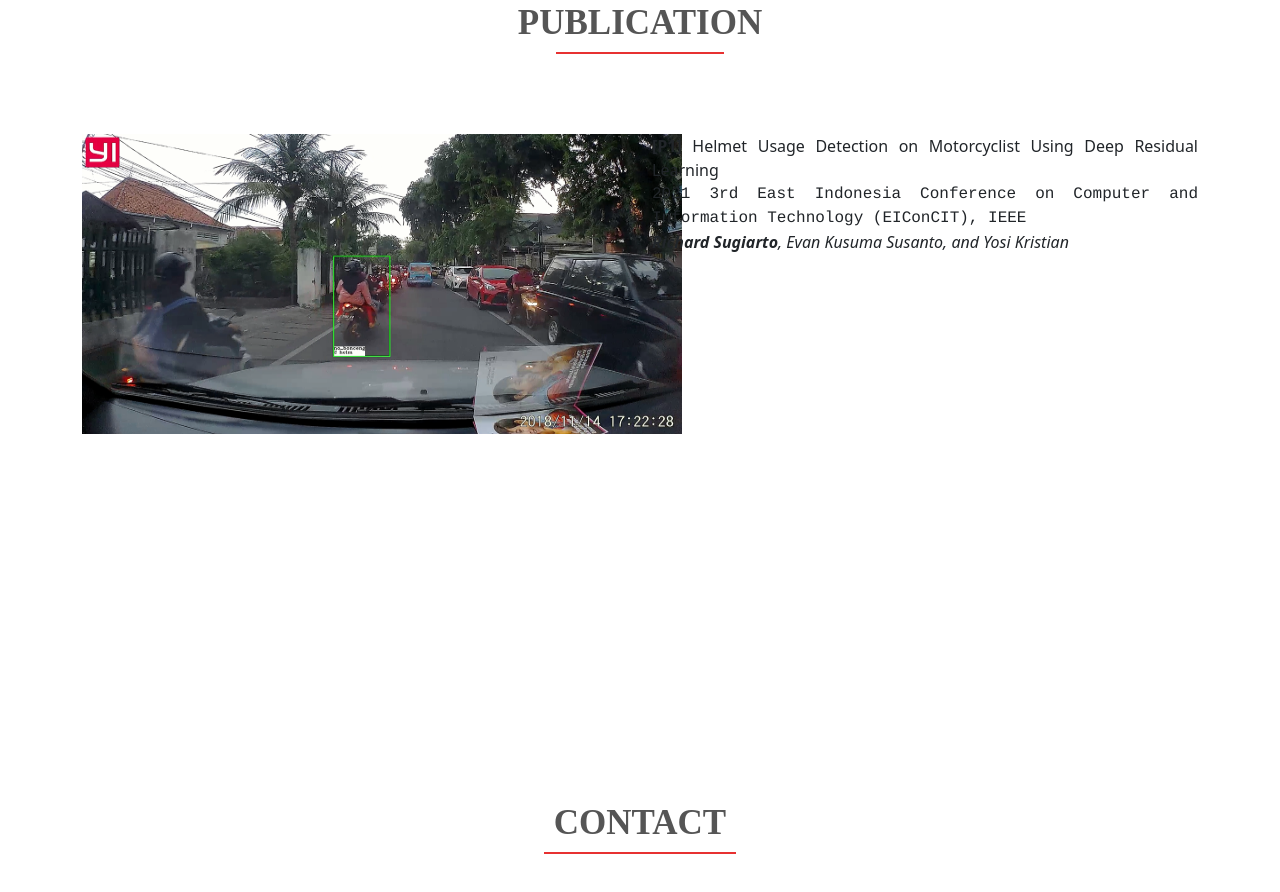
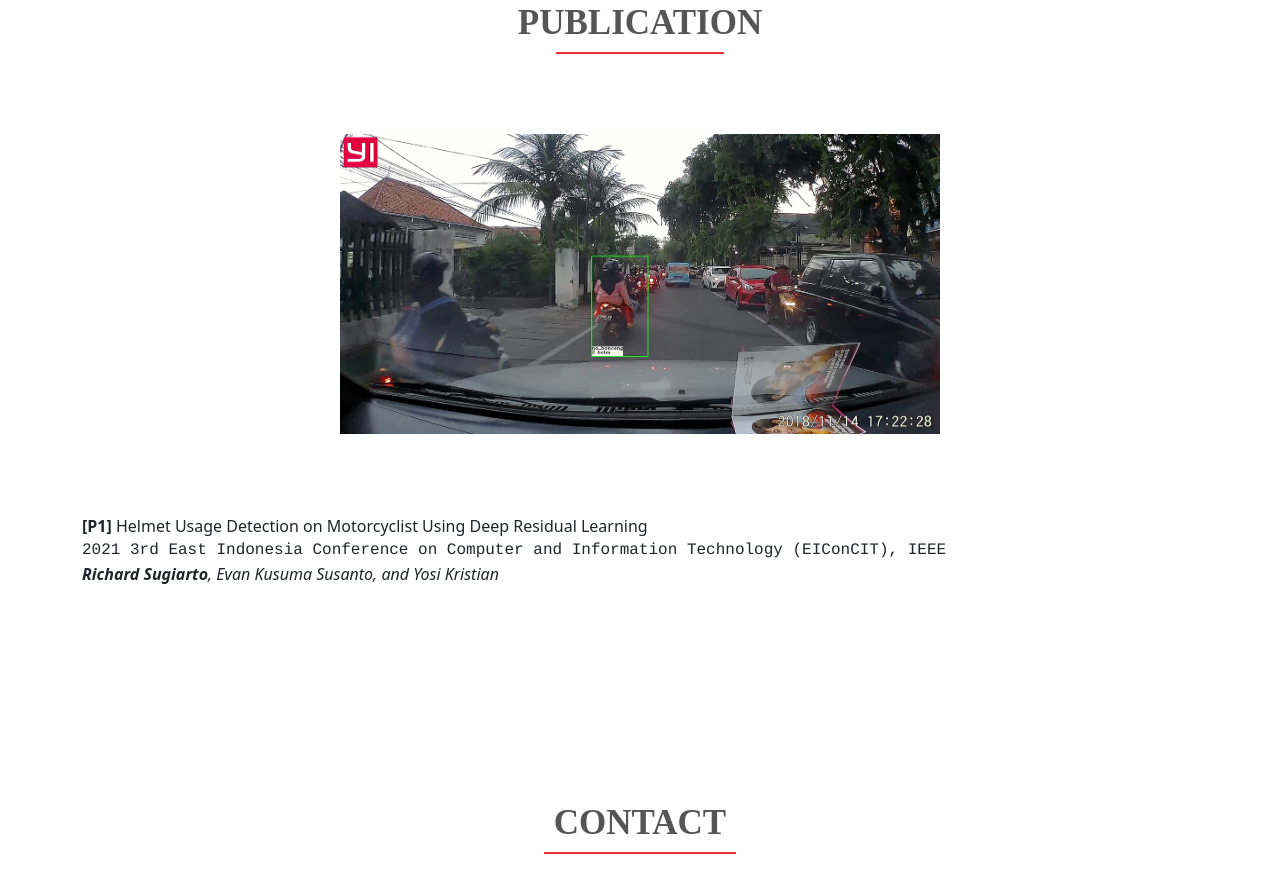
Before and after one commit to richardsugiarto/richard-sugiarto, a React (Create React App) app: page / in a window 1280 px wide. Shown: the part 3960-4852 px from the top of the page. Built offline with nearby package versions, Linux system fonts and the light colour scheme.

Commit message:
Fix publication image css

```diff
--- a/src/css/media.css
+++ b/src/css/media.css
@@ -37,3 +37,9 @@
         margin-bottom: 10vh;
     }
   }
+@media all and (max-width:1400px)
+{
+    img.i-publication{
+        margin-bottom: 10vh;
+    }
+}
--- a/src/pages/Publication.js
+++ b/src/pages/Publication.js
@@ -10,10 +10,10 @@ function Publication()
                 <h2 style={{color:'#555',fontFamily:'helvetica_ce_55_romanregular',fontWeight:'bolder',fontSize:'35px',textTransform:'uppercase'}}>Publication</h2>
                 <div style={{border:'1px solid #e73131',width:'15%',margin:'0 auto'}}></div>
                 <Row style={{paddingTop:'10vh'}}>
-                    <Col lg="6" sm="12">
+                    <Col xxl="6" sm="12">
                        <Image src="assets/[P1].png" width={600} height={300} className="i-publication"/>
                     </Col>
-                    <Col lg="6" sm="12">
+                    <Col xxl="6" sm="12">
                         <p style={{textAlign:'justify'}}>
                             <b>[P1]</b> Helmet Usage Detection on Motorcyclist Using Deep Residual Learning
                             <div style={{fontFamily:'courier'}}>2021 3rd East Indonesia Conference on Computer and Information Technology (EIConCIT), IEEE</div>
```
